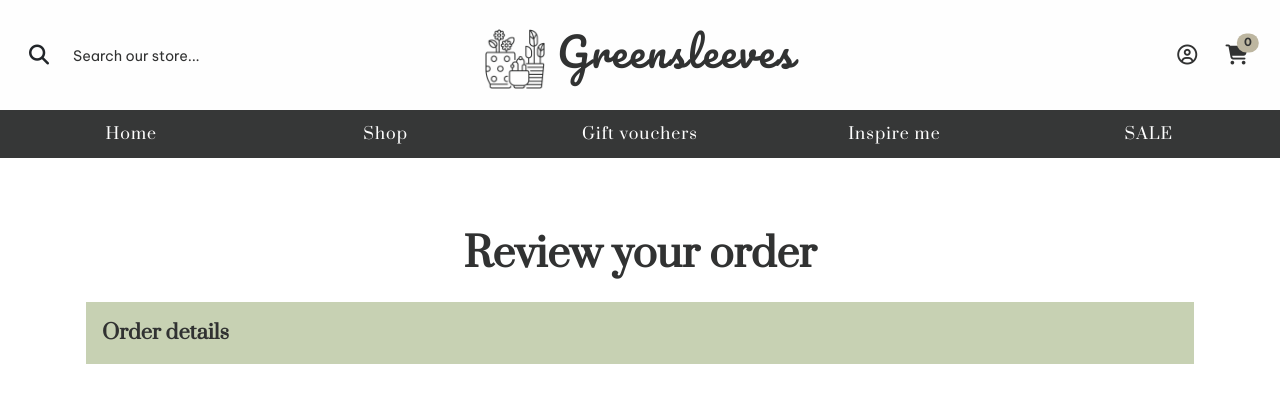
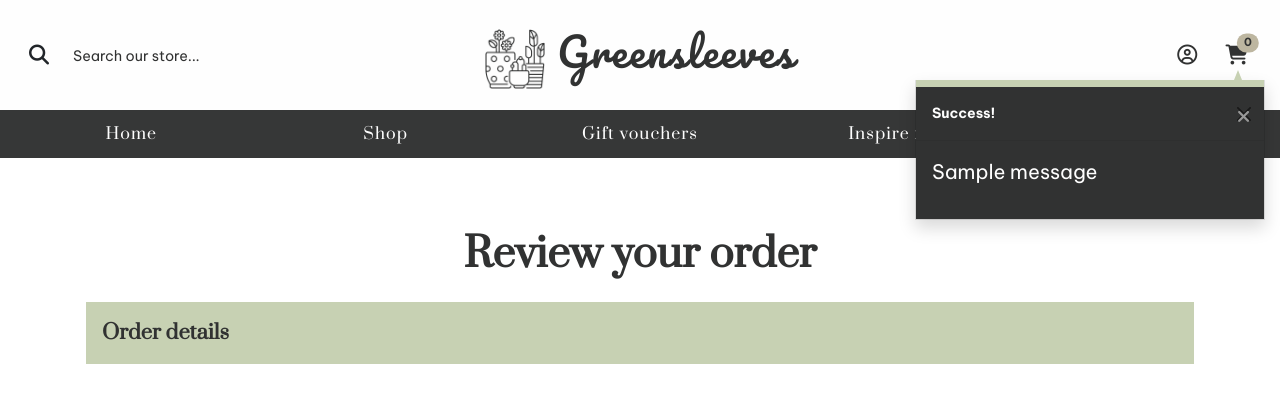
Before and after one commit to lmw95/MS4-greensleeves, a Django app: page /bag/ in a window 1280 px wide. Shown: the top 416 px of the page. Run offline with Django 3.2, Linux system fonts and the light colour scheme; tables that the repository leaves empty hold one stand-in row (values such as "Sample post"); one stand-in notice (Sample message) is shown; parts of the project's set-up code (start-up, migrations or seed data) failed here and were passed over; some libraries are stand-ins or nearby versions.

Commit message:
Create toasts and implement in bag app and base.html

```diff
--- a/bag/views.py
+++ b/bag/views.py
@@ -1,4 +1,7 @@
-from django.shortcuts import render, redirect, reverse, HttpResponse
+from django.shortcuts import render, redirect, reverse, HttpResponse, get_object_or_404
+from django.contrib import messages
+from shop.models import Product
+
 
 # Create your views here.
 def view_bag(request):
@@ -9,14 +12,17 @@ def view_bag(request):
 def add_to_bag(request, item_id):
     """Add quantity of specified item to shopping bag"""
 
+    product = get_object_or_404(Product, pk=item_id)
     quantity = int(request.POST.get('quantity'))
     redirect_url = request.POST.get('redirect_url')
     bag = request.session.get('bag', {})
 
     if item_id in list(bag.keys()):
         bag[item_id] += quantity
+        messages.success(request, f'Updated {product.friendly_name} to {bag[item_id]}x')
     else:
         bag[item_id] = quantity
+        messages.success(request, f'Added {product.friendly_name} to bag')
 
     request.session['bag'] = bag
     return redirect(redirect_url)
@@ -25,13 +31,16 @@ def add_to_bag(request, item_id):
 def update_bag(request, item_id):
     """Updates quantity of items in shopping bag"""
 
+    product = get_object_or_404(Product, pk=item_id)
     quantity = int(request.POST.get('quantity'))
     bag = request.session.get('bag', {})
 
     if quantity > 0:
         bag[item_id] = quantity
+        messages.success(request, f'Updated {product.friendly_name} to {bag[item_id]}x')
     else:
         bag.pop(item_id)
+        messages.success(request, f'Removed {product.friendly_name} from your bag')
 
     request.session['bag'] = bag
     return redirect(reverse('view_bag'))
@@ -41,11 +50,14 @@ def remove_from_bag(request, item_id):
     """Removes item from shopping bag"""
 
     try:
+        product = get_object_or_404(Product, pk=item_id)
         bag = request.session.get('bag', {})
         bag.pop(item_id)
+        messages.success(request, f'Removed {product.friendly_name} from your bag')
 
         request.session['bag'] = bag
         return HttpResponse(status=200)
 
-    except:
+    except Exception as e:
+        messages.error(request, f'Error removing item: {e}')
         return HttpResponse(status=500)
--- a/greensleeves/settings.py
+++ b/greensleeves/settings.py
@@ -91,6 +91,7 @@ TEMPLATES = [
     },
 ]
 
+MESSAGE_STORAGE = 'django.contrib.messages.storage.session.SessionStorage'
 
 AUTHENTICATION_BACKENDS = [
     # Needed to login by username in Django admin, regardless of `allauth`
--- a/shop/views.py
+++ b/shop/views.py
@@ -76,7 +76,7 @@ def shop(request):
         if 'q' in request.GET:
             query = request.GET['q']
             if not query:
-                messages.error(request, "Oops, you haven't searched for anything!")
+                messages.error(request, "No search entered - dispaying all shop items")
                 return redirect(reverse('shop'))
 
             queries = Q(name__icontains=query) | Q(
--- a/static/css/_base.css
+++ b/static/css/_base.css
@@ -12,6 +12,87 @@ html {
 
 body {
     height: calc(100vh - 110px);
+}
+
+/*----------------- [Toasts] -----------------*/
+
+.message-container {
+    position: fixed;
+    top: 80px;
+    right: 15px;
+    z-index: 9999999999;
+}
+
+.toast {
+    font-family: var(--body-text);
+    color: var(--white);
+    background-color: var(--black);
+}
+
+.toast-header {
+    background-color: var(--black);
+    color: var(--white);
+}
+
+.toast-header .btn-close {
+    margin-left: auto;
+    border: none;
+    outline: none;
+    background-color: transparent;
+    color: var(--white) !important;
+}
+
+.capper-success {
+    background-color: var(--green);
+}
+
+.capper-error {
+    background-color: var(--red);
+}
+
+.capper-info {
+    background-color: var(--beige);
+}
+
+.custom-toast {
+    overflow: visible;
+}
+
+.toast-capper {
+    height: 7px;
+}
+
+.arrow-up {
+    width: 0;
+    height: 0;
+    border-left: 4px solid transparent;
+    border-right: 4px solid transparent;
+    border-bottom: 10px solid black;
+    position: absolute;
+    top: -10px;
+    right: 23px;
+}
+
+.arrow-error {
+    border-bottom-color: var(--red);
+}
+
+.arrow-info {
+    border-bottom-color: var(--beige);
+}
+
+.arrow-warning {
+    border-bottom-color: #FFC118;
+}
+
+.arrow-success {
+    border-bottom-color: var(--green);
+}
+
+.bag-notification-wrapper {
+    max-height: 120px;
+    overflow-x: hidden;
+    overflow-y: scroll;
 }
 
 /*----------------- [Navigation] -----------------*/
--- a/templates/includes/shopping-bag.html
+++ b/templates/allauth/includes/shopping-bag.html
@@ -47,7 +47,11 @@
         </div>
     </div>
         <p class="fs-5 mt-3 mb-0 bag-total">Total: <span class="fw-bold fs-3">£{{ total|floatformat:2 }}</span></p>
+        {% if free_delivery_delta > 0 %}
         <p class="small text-muted ed">Delivery calculated at checkout</p>
+        {% else %}
+        <p class="small text-muted ed">Delivery: FREE</p>
+        {% endif %}
         <a href="{% url 'view_bag' %}" class="view-bag-link p-3 text-decoration-none w-75 text-center" target="_self">View bag</a>
         <button type="button" class="btn text-reset shopping-bag-close close-bag p-3 rounded-0 mt-2 w-75" data-bs-dismiss="offcanvas">Continue shopping</button>
         {% else %}
--- /dev/null
+++ b/templates/allauth/includes/toasts/toast-success.html
@@ -0,0 +1,55 @@
+<div class="toast custom-toast rounded-0 border-top-0" role="alert" aria-live="assertive" aria-atomic="true" data-bs-autohide="false">
+    <div class="arrow-up arrow-success"></div>
+    <div class="w-100 toast-capper capper-success"></div>
+    <div class="toast-header p-3">
+        <strong class="mr-auto">Success!</strong>
+        <button type="button" class="btn-close" data-bs-dismiss="toast" aria-label="Close">
+            <span aria-hidden="true">
+                <i class="fas fa-times fa-lg"></i>
+            </span>
+        </button>
+    </div>
+    <div class="toast-body p-3">
+        <div class="row">
+            <div class="col">
+                <p class="fs-5">{{ messages }}</p>
+            </div>
+        </div>
+        {% if grand_total %}
+            <p class="py-1">Your bag ({{ product_count }})</p>
+            <div class="bag-notification-wrapper">
+            {% for item in bag_items %}
+                <div class="row">
+                    <div class="col-3 my-1">
+                        <img class="w-100" src="{{ item.product.image.url }}">
+                    </div>
+                    <div class="col-9">
+                        <p class="my-0"><strong>{{ item.product.friendly_name }}</strong></p>
+                        <p class="my-0">£{{ item.product.price }}</p>
+                        <p class="my-0">Qty: {{ item.quantity }}</p>
+                    </div>
+                </div>
+            {% endfor %}
+            </div>
+            <div class="row">
+                <div class="col">
+                    <p class="mt-3 mb-1">
+                        Total:{% if free_delivery_delta > 0 %} (Excl. delivery) {% endif %}
+                        <span class="float-right">
+                            £{{ total|floatformat:2 }}
+                        </span>
+                    </p>
+                    {% if free_delivery_delta > 0 %}
+                        <p class="mb-0 p-2 text-center text-warning">
+                            Spend £{{ free_delivery_delta }} more for free delivery!
+                        </p>
+                    {% else %}
+                        <p class="mb-0 p-2 text-center text-warning">
+                            You qualify for free delivery!
+                        </p>
+                    {% endif %}
+                </div>
+            </div>
+        {% endif %}
+    </div>
+</div>
--- a/templates/base.html
+++ b/templates/base.html
@@ -1,5 +1,4 @@
 {% load static %}
-{% load bag_tools %}
 
 <!DOCTYPE html>
 <html lang="en">
@@ -106,7 +105,21 @@
 
     <!--Messages from Django-->
     {% if messages %}
-        <div class="message-container"></div>
+        <div class="message-container">
+            {% for messages in messages %}
+                {% with messages.level as level %}
+                    {% if level == 40 %}
+                        {% include 'includes/toasts/toast-error.html' %}
+                    {% elif level == 30 %}
+                        {% include 'includes/toasts/toast-warning.html' %}
+                    {% elif level == 25 %}
+                        {% include 'includes/toasts/toast-success.html' %}
+                    {% else %}
+                        {% include 'includes/toasts/toast-info.html' %}
+                    {% endif %}
+                {% endwith %}
+            {% endfor %}
+        </div>
     {% endif %}
 
     <!--Container to push content down-->
@@ -186,6 +199,11 @@
 
     <!--JS files to load post-loading-->
     {% block postloadjs %}
+    <script type="text/javascript">
+        $(document).ready(function(){
+            $('.toast').toast('show');
+        });
+    </script>
     {% endblock %}
 
   </body>
```
Also changed, not shown: templates/allauth/includes/toasts/toast-error.html (added, +15 -0 lines), templates/allauth/includes/toasts/toast-info.html (added, +15 -0 lines), templates/allauth/includes/toasts/toast-warning.html (added, +15 -0 lines), templates/allauth/includes/discount.html (renamed from templates/includes/discount.html), templates/allauth/includes/menu-nav.html (renamed from templates/includes/menu-nav.html), templates/allauth/includes/mobile-nav.html (renamed from templates/includes/mobile-nav.html).
